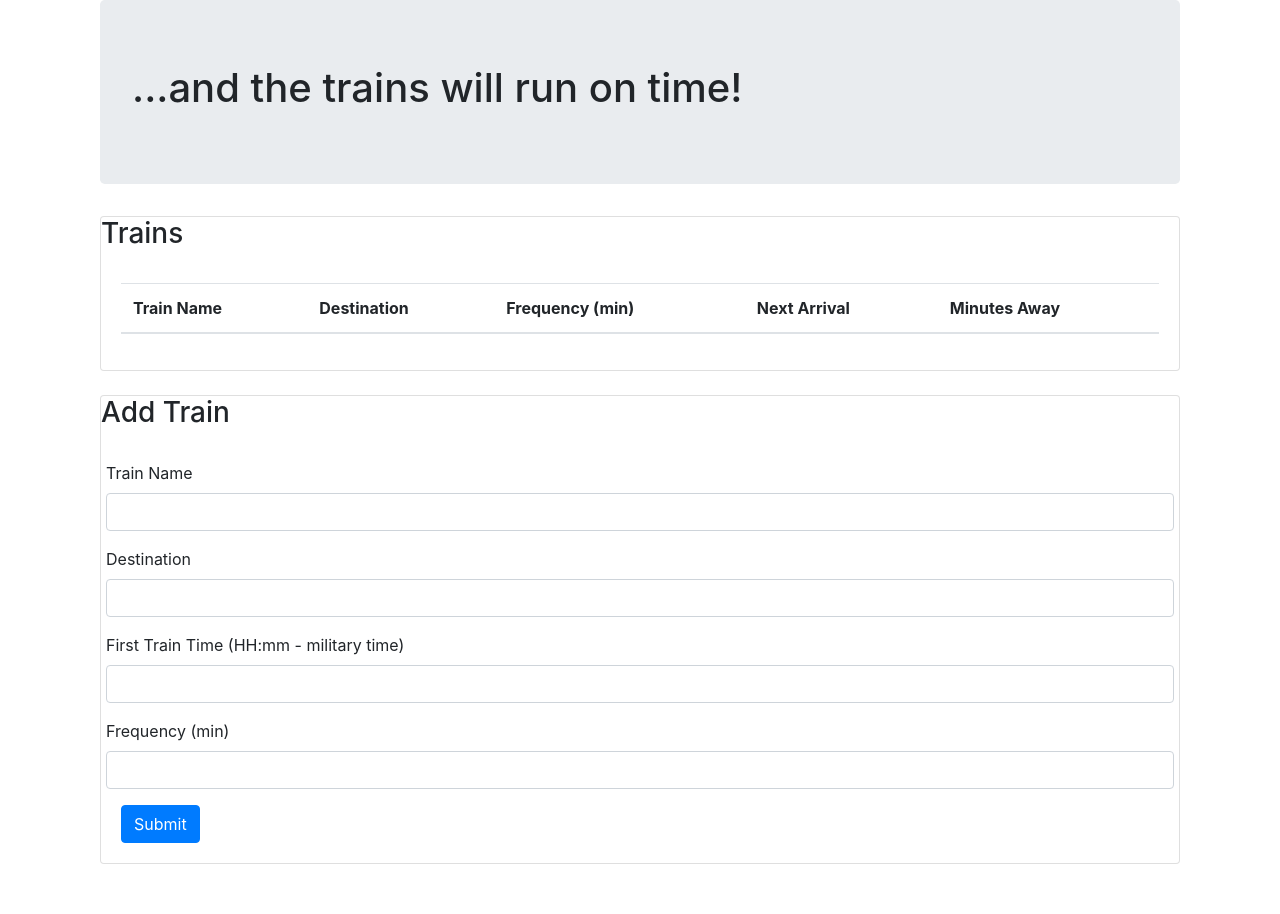
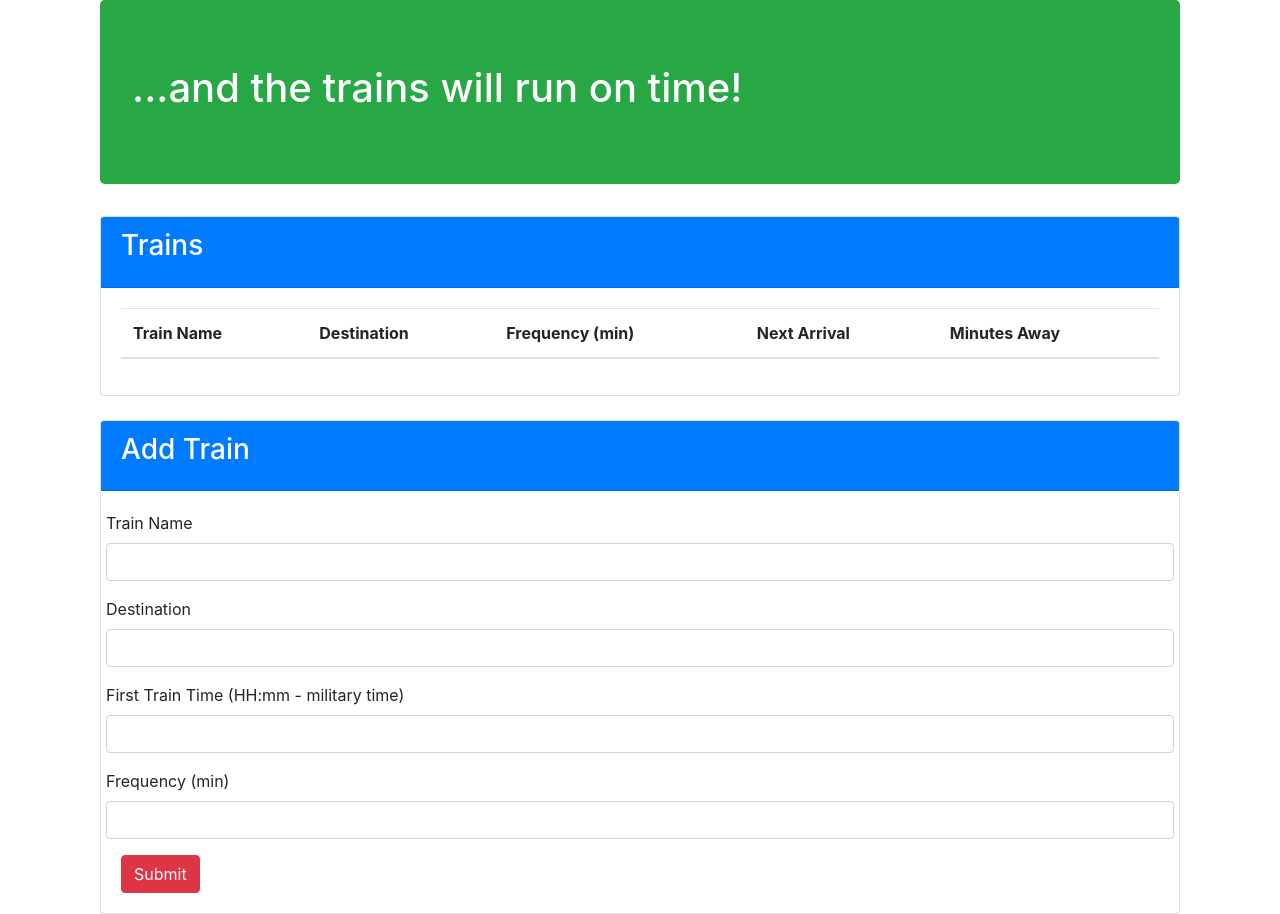
Before and after one commit to mitchell-brooks/train-time, a plain HTML site: page index.html in a window 1280 px wide. Before the commit the page ends 864 px from the top, so only its background shows below. Drawn offline with nearby package versions, Linux system fonts and the light colour scheme; no server answers.

Commit message:
finished

```diff
--- a/index.html
+++ b/index.html
@@ -13,16 +13,16 @@
 <body>
   <div class="container">
     <div class="col-lg-12 col-md-12 col-xl-12 col-sm-12">
-        <div class="jumbotron">
+        <div class="jumbotron bg-success text-white">
           <h1>...and the trains will run on time!</h1>
           </div>
         <!-- <div class="row"> -->
           <div class="card card-primary mb-4">
-              <div class="card-heading">
+              <div class="card-header bg-primary text-white">
                 <h3 class="card-title">Trains</h3>
               </div>
             <div class="card-body">
-              <table class="table table-hover" id="trains-table">
+              <table class="table table-striped" id="trains-table">
                 <thead>
                   <tr>
                     <th>Train Name</th>
@@ -41,7 +41,7 @@
           <!-- </div> -->
         <!-- <div class="row"> -->
           <div class="card card-primary">
-            <div class="card-heading">
+            <div class="card-header bg-primary text-white">
               <h3 class="card-title">Add Train</h3>
               </div>
             <div class="card-body">
@@ -62,7 +62,7 @@
                   <label for="frequency-input">Frequency (min)</label>
                   <input class="form-control" id="frequency-input" type="text">
                   </div>
-                <button class="btn btn-primary" id="add-train-btn" type="submit">Submit</button>
+                <button class="btn btn-danger" id="add-train-btn" type="submit">Submit</button>
                 </form>
               </div>
             </div>
```
Also changed, not shown: 1 other file.
